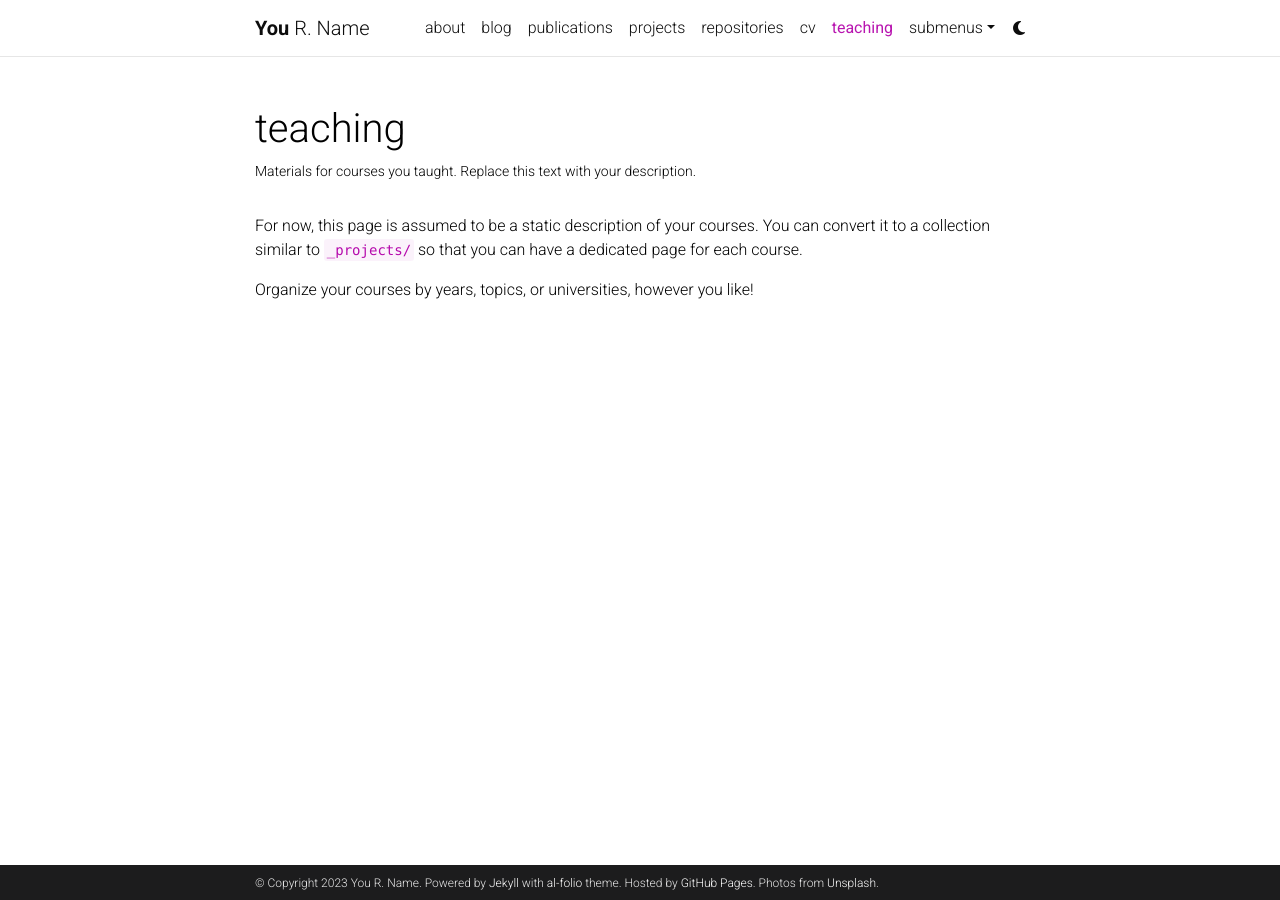
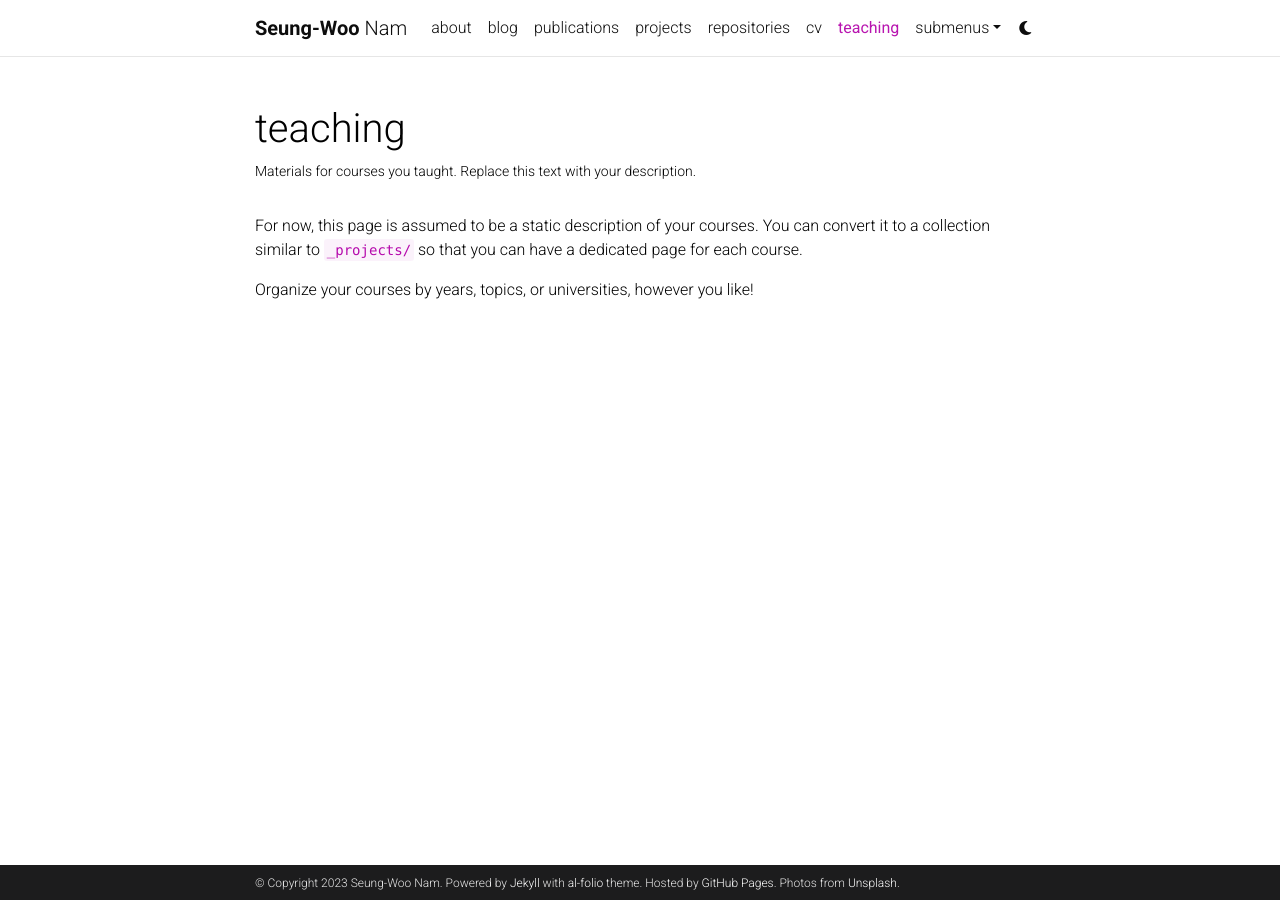
Before and after one commit to nseungwoo/nseungwoo.github.io, a Jekyll site: the page built from _pages/teaching.md, in a window 1280 px wide. Built offline with Jekyll 4.4.1, drawn with Linux system fonts in a browser that asks for light colours; comment, search, counter and statistics services are not loaded; a style sheet for code colours, icons or effects is not loaded.

Commit message:
Update url

```diff
--- a/_config.yml
+++ b/_config.yml
@@ -3,10 +3,10 @@
 # -----------------------------------------------------------------------------
 
 title: blank # the website title (if blank, full name will be used instead)
-first_name: You
-middle_name: R.
-last_name: Name
-email: you@example.com
+first_name: Seung-Woo
+middle_name:
+last_name: Nam
+email: 711asd@snu.ac.kr.com
 description: > # the ">" symbol means to ignore newlines until "footer_text:"
   A simple, whitespace theme for academics. Based on [*folio](https://github.com/bogoli/-folio) design.
 footer_text: >
@@ -18,8 +18,8 @@
 lang: en # the language of your site (for example: en, fr, cn, ru, etc.)
 icon: ⚛️  # the emoji used as the favicon (alternatively, provide image name in /assets/img/)
 
-url: https://alshedivat.github.io # the base hostname & protocol for your site
-baseurl: /al-folio # the subpath of your site, e.g. /blog/
+url: https://nseungwoo.github.io # the base hostname & protocol for your site
+baseurl: /nseungwoo/ # the subpath of your site, e.g. /blog/
 last_updated: false # set to true if you want to display last updated in the footer
 impressum_path:  # set to path to include impressum link in the footer, use the same path as permalink in a page, helps to conform with EU GDPR
 
```
